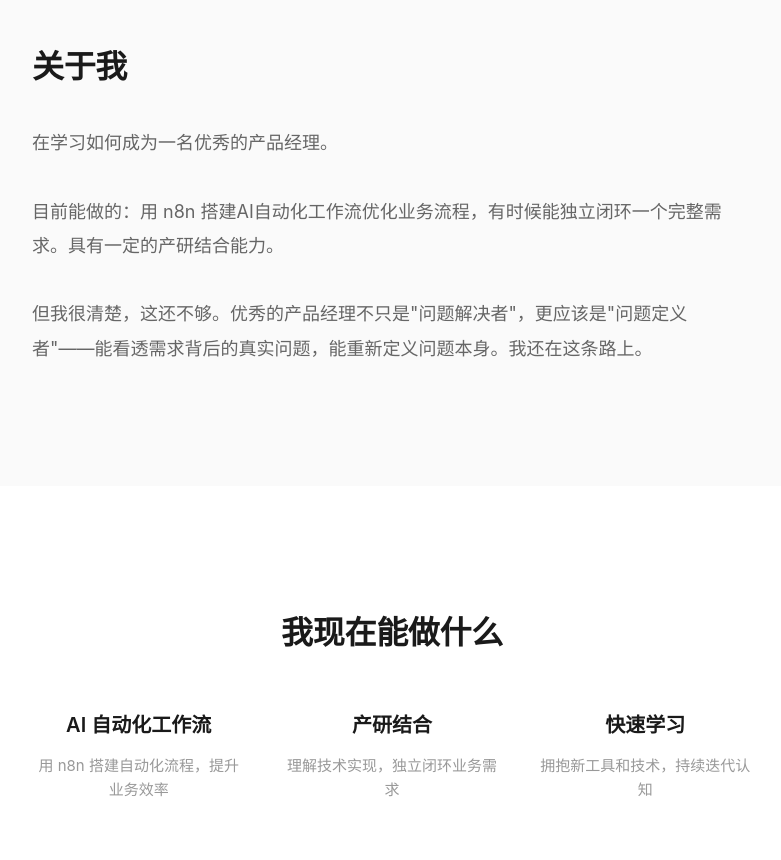
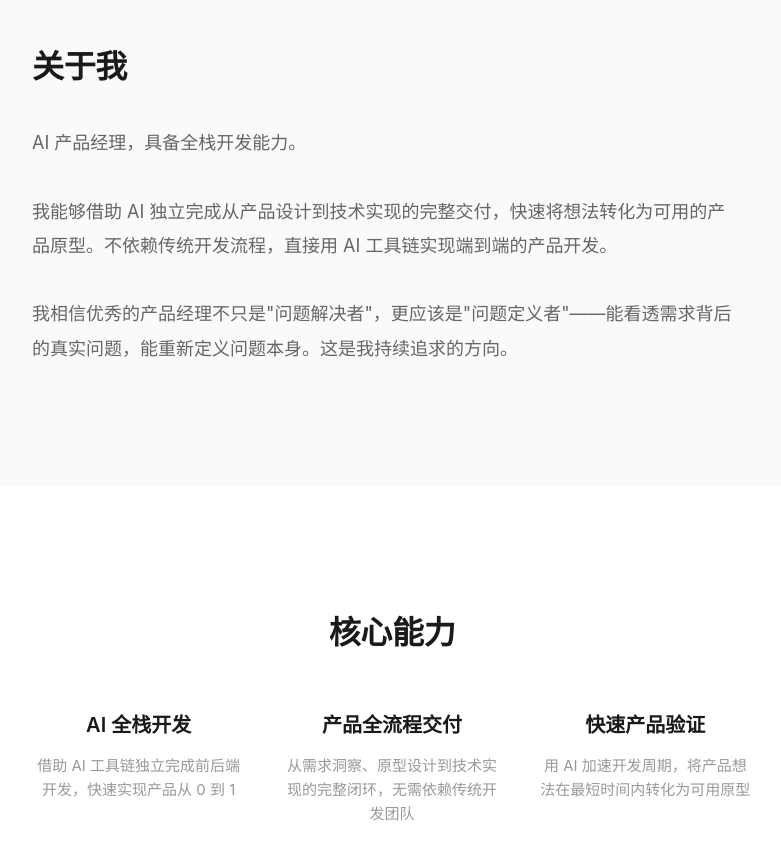
Before and after one commit to BozhengLong/BozhengLong.github.io, a plain HTML site: page index.html in a window 1280 px wide. Shown: the part 880-1740 px from the top of the page, without its empty margins (248-1029 px from the left). Drawn offline with Linux system fonts and the light colour scheme.

Commit message:
Update About and Skills copy to AI full-stack
Revise copy in index.html and script.js translations to reframe the profile around AI-driven full-stack development and end-to-end product delivery. Updated the About section to emphasize AI product management and independent delivery, renamed the Skills heading to "Core Capabilities", and replaced individual skill titles/descriptions to highlight AI full-stack development, end-to-end product delivery, and rapid product validation. No structural or behavioral code changes — only text/translation updates.

```diff
--- a/index.html
+++ b/index.html
@@ -24,11 +24,11 @@
         <div class="container">
             <h2 data-i18n="about-title">关于我</h2>
             <p class="about-text" data-i18n="about-text">
-                在学习如何成为一名优秀的产品经理。<br><br>
+                AI 产品经理，具备全栈开发能力。<br><br>
 
-                目前能做的：用 n8n 搭建AI自动化工作流优化业务流程，有时候能独立闭环一个完整需求。具有一定的产研结合能力。<br><br>
+                我能够借助 AI 独立完成从产品设计到技术实现的完整交付，快速将想法转化为可用的产品原型。不依赖传统开发流程，直接用 AI 工具链实现端到端的产品开发。<br><br>
 
-                但我很清楚，这还不够。优秀的产品经理不只是"问题解决者"，更应该是"问题定义者"——能看透需求背后的真实问题，能重新定义问题本身。我还在这条路上。
+                我相信优秀的产品经理不只是"问题解决者"，更应该是"问题定义者"——能看透需求背后的真实问题，能重新定义问题本身。这是我持续追求的方向。
             </p>
         </div>
     </section>
@@ -36,19 +36,19 @@
     <!-- Skills Section -->
     <section class="skills">
         <div class="container">
-            <h2 data-i18n="skills-title">我现在能做什么</h2>
+            <h2 data-i18n="skills-title">核心能力</h2>
             <div class="skill-grid">
                 <div class="skill-item">
-                    <h3 data-i18n="skill1-title">AI 自动化工作流</h3>
-                    <p data-i18n="skill1-desc">用 n8n 搭建自动化流程，提升业务效率</p>
+                    <h3 data-i18n="skill1-title">AI 全栈开发</h3>
+                    <p data-i18n="skill1-desc">借助 AI 工具链独立完成前后端开发，快速实现产品从 0 到 1</p>
                 </div>
                 <div class="skill-item">
-                    <h3 data-i18n="skill2-title">产研结合</h3>
-                    <p data-i18n="skill2-desc">理解技术实现，独立闭环业务需求</p>
+                    <h3 data-i18n="skill2-title">产品全流程交付</h3>
+                    <p data-i18n="skill2-desc">从需求洞察、原型设计到技术实现的完整闭环，无需依赖传统开发团队</p>
                 </div>
                 <div class="skill-item">
-                    <h3 data-i18n="skill3-title">快速学习</h3>
-                    <p data-i18n="skill3-desc">拥抱新工具和技术，持续迭代认知</p>
+                    <h3 data-i18n="skill3-title">快速产品验证</h3>
+                    <p data-i18n="skill3-desc">用 AI 加速开发周期，将产品想法在最短时间内转化为可用原型</p>
                 </div>
             </div>
         </div>
--- a/script.js
+++ b/script.js
@@ -3,14 +3,14 @@ const translations = {
     zh: {
         'tagline': '在成长中探索，在实践中学习',
         'about-title': '关于我',
-        'about-text': '在学习如何成为一名优秀的产品经理。<br><br>目前能做的：用 n8n 搭建AI自动化工作流优化业务流程，有时候能独立闭环一个完整需求。具有一定的产研结合能力。<br><br>但我很清楚，这还不够。优秀的产品经理不只是"问题解决者"，更应该是"问题定义者"——能看透需求背后的真实问题，能重新定义问题本身。我还在这条路上。',
-        'skills-title': '我现在能做什么',
-        'skill1-title': 'AI 自动化工作流',
-        'skill1-desc': '用 n8n 搭建自动化流程，提升业务效率',
-        'skill2-title': '产研结合',
-        'skill2-desc': '理解技术实现，独立闭环业务需求',
-        'skill3-title': '快速学习',
-        'skill3-desc': '拥抱新工具和技术，持续迭代认知',
+        'about-text': 'AI 产品经理，具备全栈开发能力。<br><br>我能够借助 AI 独立完成从产品设计到技术实现的完整交付，快速将想法转化为可用的产品原型。不依赖传统开发流程，直接用 AI 工具链实现端到端的产品开发。<br><br>我相信优秀的产品经理不只是"问题解决者"，更应该是"问题定义者"——能看透需求背后的真实问题，能重新定义问题本身。这是我持续追求的方向。',
+        'skills-title': '核心能力',
+        'skill1-title': 'AI 全栈开发',
+        'skill1-desc': '借助 AI 工具链独立完成前后端开发，快速实现产品从 0 到 1',
+        'skill2-title': '产品全流程交付',
+        'skill2-desc': '从需求洞察、原型设计到技术实现的完整闭环，无需依赖传统开发团队',
+        'skill3-title': '快速产品验证',
+        'skill3-desc': '用 AI 加速开发周期，将产品想法在最短时间内转化为可用原型',
         'future-title': '我在追求什么',
         'future-text': '<strong>短期目标：</strong>从"问题解决者"成长为"问题定义者"。不仅要解决需求，更要理解需求背后的本质问题。<br><br><strong>长期愿景：</strong>深耕AI产品领域，打造真正解决用户痛点的产品。通过更多实践积累产品sense，建立系统的方法论。',
         'contact-title': '联系方式',
@@ -19,14 +19,14 @@ const translations = {
     en: {
         'tagline': 'Exploring through growth, learning through practice',
         'about-title': 'About Me',
-        'about-text': 'Learning how to become an excellent product manager.<br><br>What I can do now: Build AI automation workflows with n8n to optimize business processes, and sometimes independently deliver complete requirements end-to-end. I have some product-engineering integration capabilities.<br><br>But I know it\'s not enough. Excellent product managers are not just "problem solvers," but "problem definers" — able to see through the real issues behind requirements and redefine the problems themselves. I\'m still on this journey.',
-        'skills-title': 'What I Can Do',
-        'skill1-title': 'AI Automation Workflows',
-        'skill1-desc': 'Build automation processes with n8n to improve efficiency',
-        'skill2-title': 'Product-Engineering Integration',
-        'skill2-desc': 'Understand technical implementation, deliver requirements independently',
-        'skill3-title': 'Fast Learning',
-        'skill3-desc': 'Embrace new tools and technologies, iterate continuously',
+        'about-text': 'AI Product Manager with full-stack development capabilities.<br><br>I independently deliver complete products from design to implementation using AI tools, rapidly transforming ideas into working prototypes. No traditional development process needed — I ship end-to-end with AI toolchain.<br><br>I believe excellent product managers are not just "problem solvers," but "problem definers" — able to see through the real issues behind requirements and redefine the problems themselves. This is the direction I continuously pursue.',
+        'skills-title': 'Core Capabilities',
+        'skill1-title': 'AI Full-Stack Development',
+        'skill1-desc': 'Independently build front-end and back-end with AI toolchain, shipping products from 0 to 1',
+        'skill2-title': 'End-to-End Product Delivery',
+        'skill2-desc': 'Complete loop from insight to prototype to implementation, no traditional dev team needed',
+        'skill3-title': 'Rapid Product Validation',
+        'skill3-desc': 'Accelerate development cycles with AI, turning ideas into working prototypes in minimal time',
         'future-title': 'What I\'m Pursuing',
         'future-text': '<strong>Short-term goal:</strong> Grow from a "problem solver" to a "problem definer." Not just solving requirements, but understanding the essential problems behind them.<br><br><strong>Long-term vision:</strong> Dive deep into AI products, creating solutions that truly address user pain points. Build systematic methodologies through more practice.',
         'contact-title': 'Contact',
```
